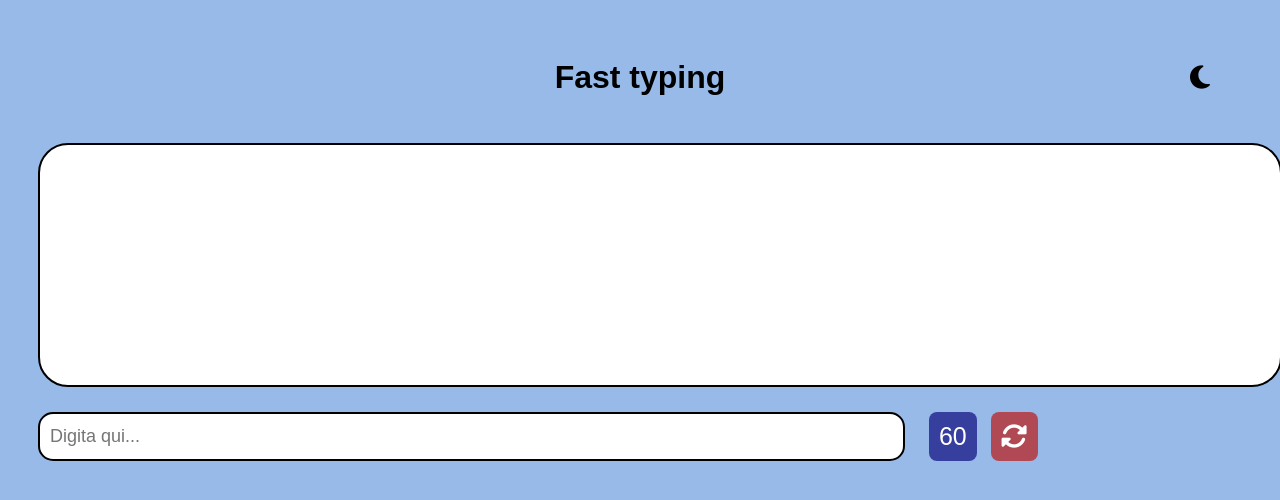
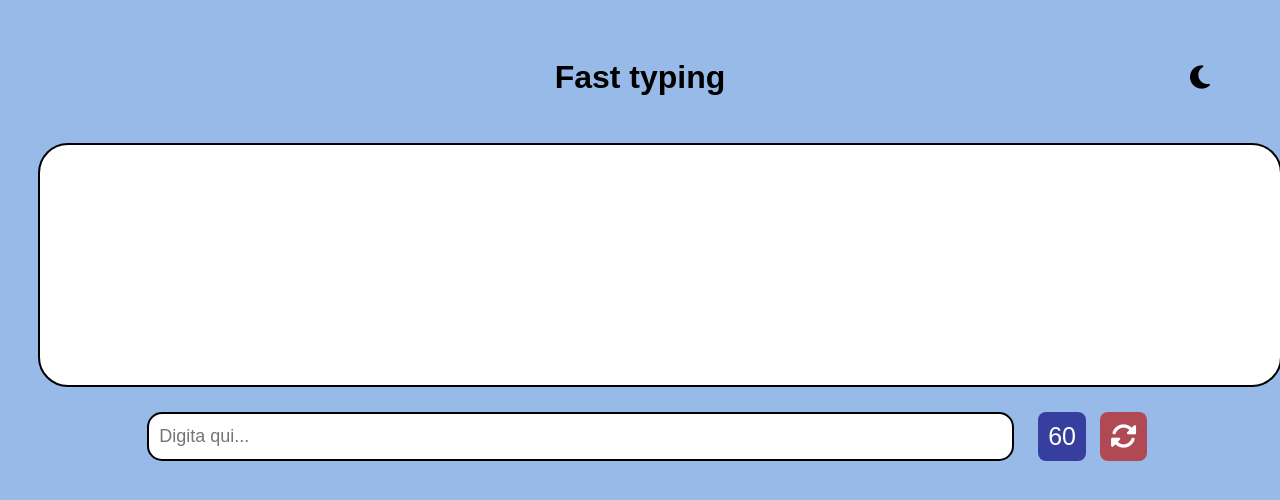
Before and after one commit to gisolfi02/DiscordBot, a website: page web/index.html in a window 1280 px wide. Drawn offline with Linux system fonts and the light colour scheme; no server answers.

Commit message:
modifiche

```diff
--- a/web/script.js
+++ b/web/script.js
@@ -159,7 +159,6 @@ async function restartGame() {
   });
 
   const data = await res.json();
-  console.log("Nuove parole ricevute:", data.words);
   words = data.words; // Ottieni il nuovo set di parole
 
   // Resetta lo stato del gioco
--- a/web/style.css
+++ b/web/style.css
@@ -62,7 +62,7 @@ body {
 
 #inputContainer {
   display: flex;
-  justify-content: flex-start;
+  justify-content: center;
   width: 100%;
   gap: 2%;
 }
```
